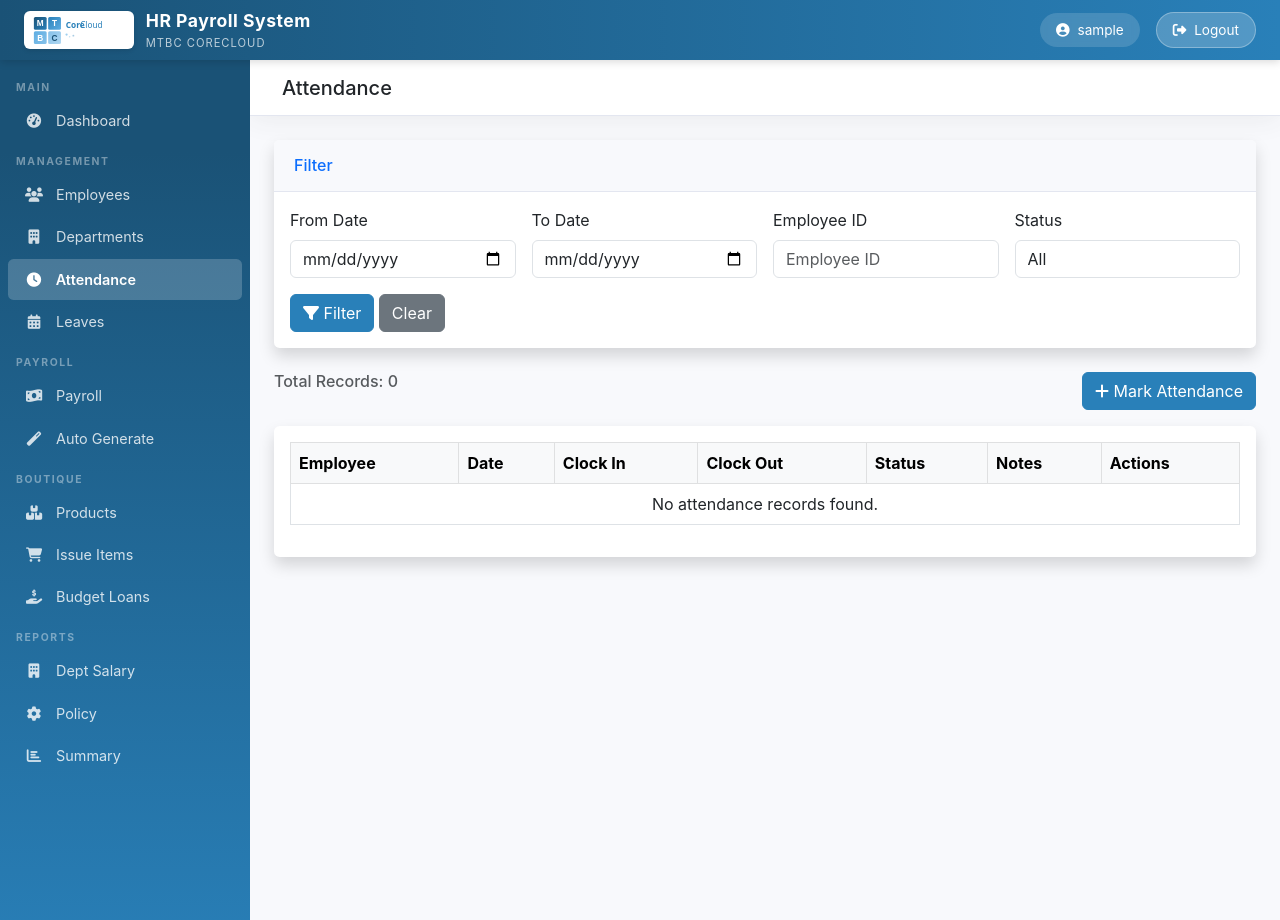
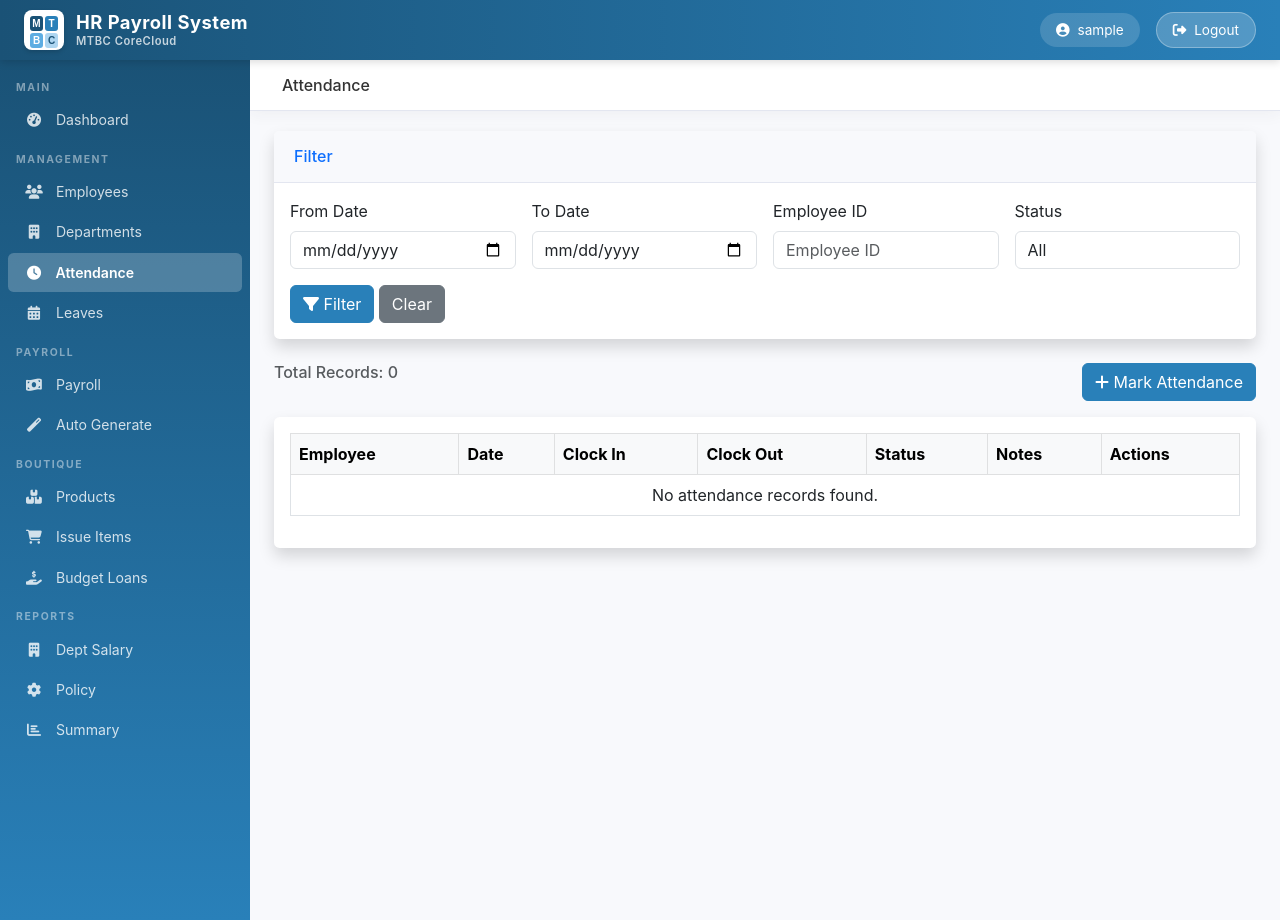
Before and after one commit to banday72/HR-PAYROLL-SYSTEM, a Django app: page /attendance/ in a window 1280 px wide. Run offline with Django 5.2, Linux system fonts and the light colour scheme; the visitor is signed in with stand-in values (Sample User, id 1); data that the repository does not hold is empty.

Commit message:
Fix logo - use inline CSS grid instead of external SVG, clean layout, no image loading issues

```diff
--- a/templates/base.html
+++ b/templates/base.html
@@ -13,26 +13,33 @@
 
         /* Top Header Bar with Logo */
         .app-header { height: var(--header-height); background: linear-gradient(90deg, #1a5276, #2980b9); display: flex; align-items: center; justify-content: space-between; padding: 0 1.5rem; position: fixed; top: 0; left: 0; right: 0; z-index: 200; box-shadow: 0 2px 8px rgba(0,0,0,.15); }
-        .app-header .logo-area { display: flex; align-items: center; gap: 12px; }
-        .app-header .logo-area img { height: 38px; width: auto; background: white; border-radius: 6px; padding: 4px 8px; box-shadow: 0 2px 4px rgba(0,0,0,.1); }
-        .app-header .logo-area .app-title { color: #fff; font-size: 1.1rem; font-weight: 700; letter-spacing: 0.5px; }
-        .app-header .logo-area .app-subtitle { color: rgba(255,255,255,.7); font-size: 0.7rem; text-transform: uppercase; letter-spacing: 1px; }
-        .app-header .header-right { display: flex; align-items: center; gap: 1rem; }
-        .app-header .header-right .user-badge { background: rgba(255,255,255,.15); color: white; padding: 0.4rem 1rem; border-radius: 20px; font-size: 0.85rem; backdrop-filter: blur(4px); }
-        .app-header .header-right .btn-logout { background: rgba(255,255,255,.2); color: white; border: 1px solid rgba(255,255,255,.3); padding: 0.4rem 1rem; border-radius: 20px; font-size: 0.85rem; text-decoration: none; transition: all .2s; }
-        .app-header .header-right .btn-logout:hover { background: rgba(255,255,255,.3); color: white; }
+        .logo-area { display: flex; align-items: center; gap: 12px; }
+        .logo-icon { width: 40px; height: 40px; background: white; border-radius: 8px; display: flex; align-items: center; justify-content: center; box-shadow: 0 2px 4px rgba(0,0,0,.15); flex-shrink: 0; }
+        .logo-icon .mtbc-grid { display: grid; grid-template-columns: 1fr 1fr; gap: 2px; width: 28px; height: 28px; }
+        .logo-icon .mtbc-grid div { border-radius: 3px; display: flex; align-items: center; justify-content: center; color: white; font-weight: 900; font-size: 10px; font-family: Arial, sans-serif; }
+        .logo-icon .mtbc-grid .m1 { background: #1a5276; }
+        .logo-icon .mtbc-grid .t1 { background: #2980b9; }
+        .logo-icon .mtbc-grid .b1 { background: #5dade2; }
+        .logo-icon .mtbc-grid .c1 { background: #aed6f1; color: #1a5276; }
+        .app-title { color: #fff; font-size: 1.15rem; font-weight: 700; letter-spacing: 0.5px; line-height: 1.2; }
+        .app-subtitle { color: rgba(255,255,255,.75); font-size: 0.7rem; font-weight: 600; letter-spacing: 0.5px; }
+        .header-right { display: flex; align-items: center; gap: 1rem; }
+        .user-badge { background: rgba(255,255,255,.15); color: white; padding: 0.4rem 1rem; border-radius: 20px; font-size: 0.85rem; }
+        .btn-logout { background: rgba(255,255,255,.2); color: white; border: 1px solid rgba(255,255,255,.3); padding: 0.4rem 1rem; border-radius: 20px; font-size: 0.85rem; text-decoration: none; }
+        .btn-logout:hover { background: rgba(255,255,255,.3); color: white; }
 
         /* Sidebar */
-        .sidebar { min-height: 100vh; background: linear-gradient(180deg, #1a5276 10%, #2980b9 100%); width: var(--sidebar-width); position: fixed; top: var(--header-height); left: 0; z-index: 100; overflow-y: auto; padding-top: 0.5rem; }
-        .sidebar .nav-link { color: rgba(255,255,255,.8); padding: 0.6rem 1rem; margin: 0.05rem 0.5rem; border-radius: 0.35rem; font-size: 0.9rem; }
-        .sidebar .nav-link:hover { color: #fff; background: rgba(255,255,255,.1); }
-        .sidebar .nav-link.active { color: #fff; background: rgba(255,255,255,.2); font-weight: 600; }
-        .sidebar .nav-link .fas, .sidebar .nav-link .far { margin-right: 0.5rem; width: 20px; text-align: center; }
-        .sidebar-heading { color: rgba(255,255,255,.4); font-size: 0.65rem; font-weight: 700; text-transform: uppercase; letter-spacing: 0.1rem; padding: 0.75rem 1rem 0.25rem; }
+        .sidebar { min-height: calc(100vh - var(--header-height)); background: linear-gradient(180deg, #1a5276 0%, #2980b9 100%); width: var(--sidebar-width); position: fixed; top: var(--header-height); left: 0; z-index: 100; overflow-y: auto; padding-top: 0.5rem; }
+        .sidebar .nav-link { color: rgba(255,255,255,.8); padding: 0.55rem 1rem; margin: 0.05rem 0.5rem; border-radius: 0.35rem; font-size: 0.88rem; }
+        .sidebar .nav-link:hover { color: #fff; background: rgba(255,255,255,.12); }
+        .sidebar .nav-link.active { color: #fff; background: rgba(255,255,255,.22); font-weight: 600; }
+        .sidebar .nav-link i { margin-right: 0.5rem; width: 20px; text-align: center; }
+        .sidebar-heading { color: rgba(255,255,255,.45); font-size: 0.65rem; font-weight: 700; text-transform: uppercase; letter-spacing: 0.1rem; padding: 0.75rem 1rem 0.25rem; }
 
         /* Content */
         .content-wrapper { margin-left: var(--sidebar-width); margin-top: var(--header-height); min-height: calc(100vh - var(--header-height)); }
-        .topbar { height: 3.5rem; background: #fff; border-bottom: 1px solid #e3e6f0; display: flex; align-items: center; justify-content: space-between; padding: 0 2rem; margin-bottom: 1.5rem; box-shadow: 0 0.15rem 1.75rem 0 rgba(58,59,69,.08); }
+        .topbar { height: 3.2rem; background: #fff; border-bottom: 1px solid #e3e6f0; display: flex; align-items: center; padding: 0 2rem; margin-bottom: 1.25rem; box-shadow: 0 0.1rem 1rem 0 rgba(58,59,69,.06); }
+        .topbar h5 { margin: 0; color: #333; font-size: 1rem; }
         .card { border: none; border-radius: 0.35rem; box-shadow: 0 0.15rem 1.75rem 0 rgba(58,59,69,.08); }
         .card-header { background-color: #f8f9fc; border-bottom: 1px solid #e3e6f0; padding: 0.75rem 1.25rem; }
         .stat-card { border-left: 4px solid; }
@@ -43,16 +50,22 @@
         .stat-card.border-danger { border-left-color: var(--danger-color) !important; }
         .btn-primary { background-color: var(--primary-color); border-color: var(--primary-color); }
         .btn-primary:hover { background-color: #1a5276; border-color: #1a5276; }
-        .page-header { margin-bottom: 1.5rem; }
         .badge-status { font-size: 0.75rem; }
     </style>
     {% block extra_css %}{% endblock %}
 </head>
 <body>
-    <!-- Top Header Bar with Logo -->
+    <!-- Top Header Bar -->
     <header class="app-header">
         <div class="logo-area">
-            <img src="{% static 'images/logo.svg' %}" alt="MTBC CoreCloud">
+            <div class="logo-icon">
+                <div class="mtbc-grid">
+                    <div class="m1">M</div>
+                    <div class="t1">T</div>
+                    <div class="b1">B</div>
+                    <div class="c1">C</div>
+                </div>
+            </div>
             <div>
                 <div class="app-title">HR Payroll System</div>
                 <div class="app-subtitle">MTBC CoreCloud</div>
@@ -129,11 +142,8 @@
     <!-- Main Content -->
     <div class="content-wrapper">
         <div class="topbar">
-            <div>
-                <h5 class="mb-0 text-gray-800">{% block page_title %}Dashboard{% endblock %}</h5>
-            </div>
+            <h5>{% block page_title %}Dashboard{% endblock %}</h5>
         </div>
-
         <div class="container-fluid px-4">
             {% if messages %}
                 {% for message in messages %}
@@ -143,7 +153,6 @@
                 </div>
                 {% endfor %}
             {% endif %}
-
             {% block content %}{% endblock %}
         </div>
     </div>
```
